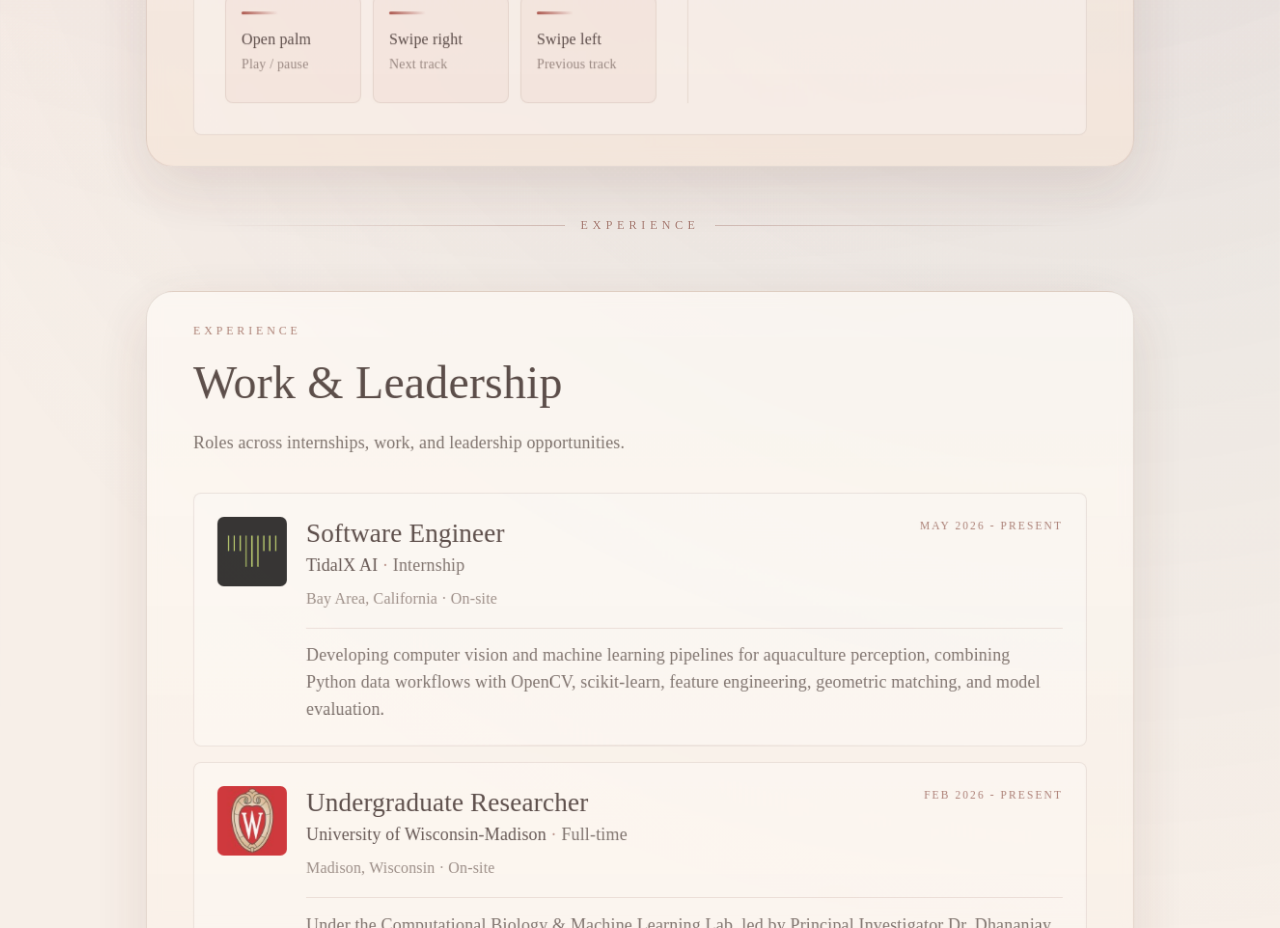
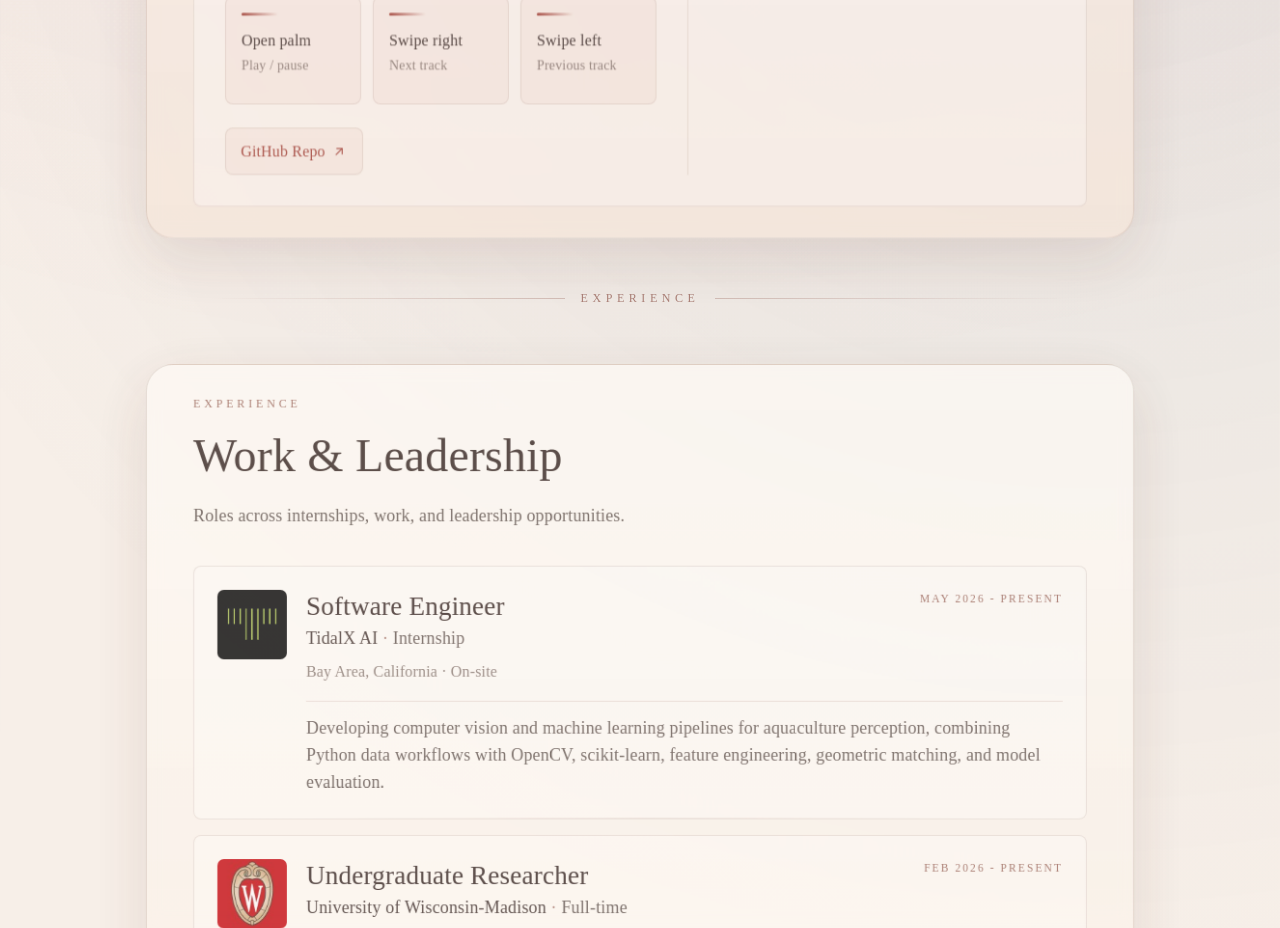
Before and after one commit to shlokrj/shlok.fyi, a Next.js app: page / in a window 1280 px wide. Shown: the part 1880-2808 px from the top of the page. Built offline with nearby package versions, Linux system fonts and the light colour scheme.

Commit message:
added github repo button for cuey

```diff
--- a/app/page.tsx
+++ b/app/page.tsx
@@ -799,6 +799,27 @@ export default function Home() {
                         </p>
                       </div>
                     ))}
+                  </div>
+                  <div className="mt-6 flex flex-wrap gap-3">
+                    <a
+                      href="https://github.com/shlokrj/cuey"
+                      target="_blank"
+                      rel="noreferrer"
+                      className="project-action"
+                    >
+                      GitHub Repo
+                      <svg
+                        viewBox="0 0 24 24"
+                        aria-hidden="true"
+                        className="h-4 w-4"
+                        fill="none"
+                        stroke="currentColor"
+                        strokeWidth="1.8"
+                      >
+                        <path d="M7 17 17 7" />
+                        <path d="M8 7h9v9" />
+                      </svg>
+                    </a>
                   </div>
                 </div>
 
```
